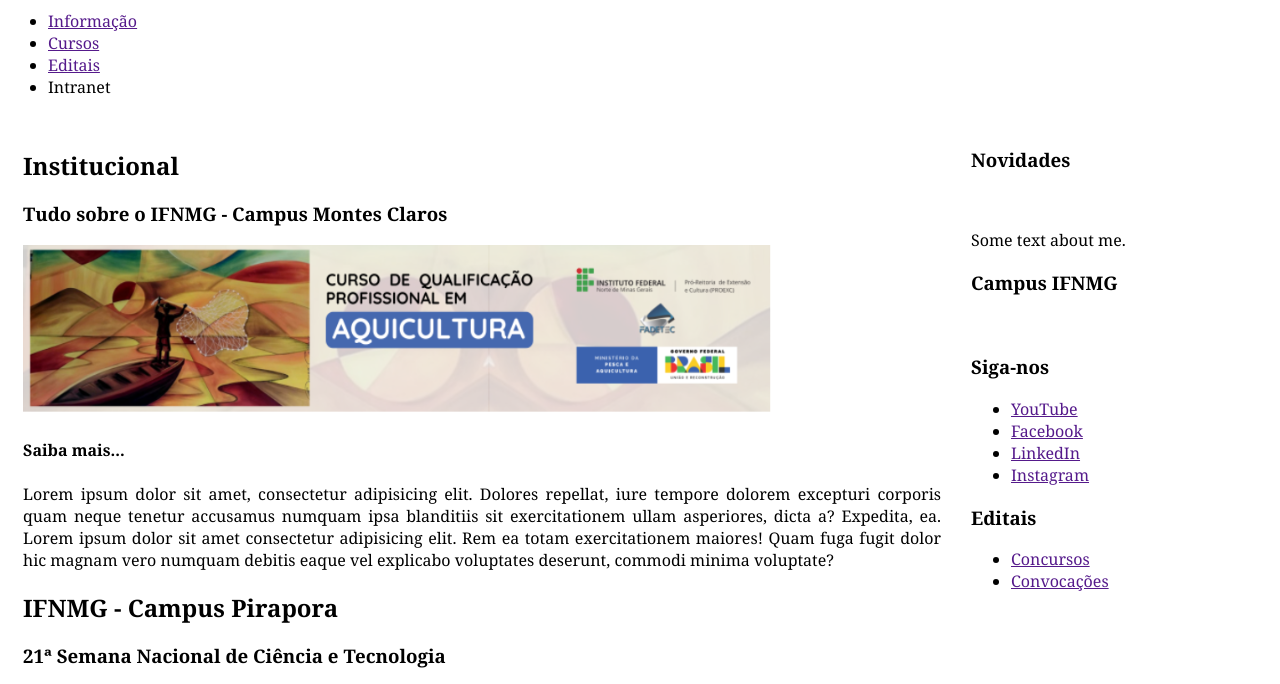
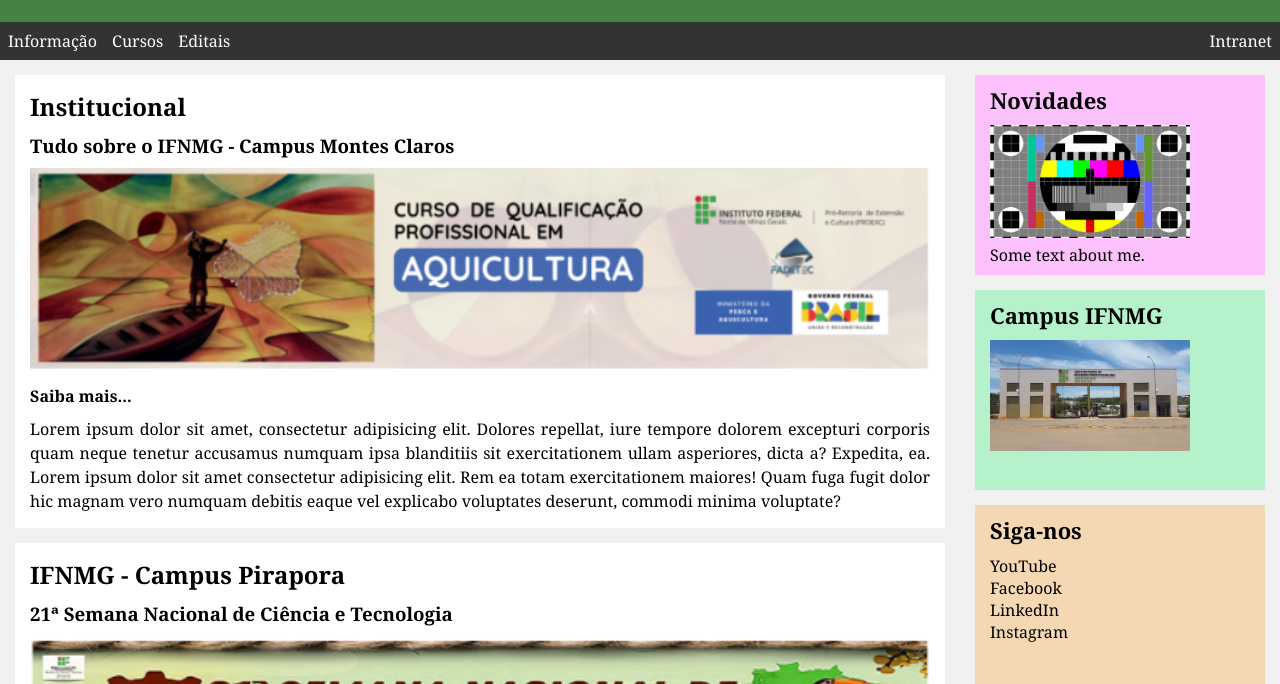
Before and after one commit to AnaLuizanc/SiteIFNMGresponsive, a plain HTML site: page index.html in a window 1280 px wide. Shown: the part 120-804 px from the top of the page. Drawn offline with Linux system fonts and the light colour scheme.

Commit message:
page styled

```diff
--- a/index.html
+++ b/index.html
@@ -5,7 +5,8 @@
     <meta charset="UTF-8">
     <meta name="viewport" content="width=device-width, initial-scale=1.0">
     <link rel="stylesheet" href="style.css">
-    <title>Document</title>
+    <link rel="stylesheet" href="https://cdnjs.cloudflare.com/ajax/libs/font-awesome/4.7.0/css/font-awesome.min.css">
+    <title>IFNMG - Montes Claros</title>
 </head>
 
 <body>
@@ -13,18 +14,20 @@
         <h1>IFNMG - Ciência da Computação - MOC</h1>
         <h3>Instituto Federal do Norte de Minas Gerias</h3>
         <div class="bar-menu">
-            <ul>
-                <li><a href="">Informação</a></li>
-                <li><a href="">Cursos</a></li>
-                <li><a href="">Editais</a></li>
+            <div class="left">
+                <ul>
+                    <li><a href="https://www.ifnmg.edu.br/acesso-a-informacao" target="_parent">Informação</a></li>
+                    <li><a href="https://www.ifnmg.edu.br/cursos" target="_parent">Cursos</a></li>
+                    <li><a href="https://www.ifnmg.edu.br/editais-proen" target="_parent">Editais</a></li>
+                </ul>
+            </div>
+            <div class="right">
                 <li>Intranet</li>
-            </ul>
+            </div>
         </div>
-
     </div>
     <div class="row">
-
-        <div class="col-9">
+        <div class="col-9 body-page">
             <div class="first-container">
                 <h2>Institucional</h2>
                 <h3>Tudo sobre o IFNMG - Campus Montes Claros</h3>
@@ -51,34 +54,34 @@
         <div class="col-3 cards">
             <div class="card1">
                 <h3>Novidades</h3>
-                <img src="" alt="">
+                <img src="./images/test-image.jpg" alt="">
                 <p>Some text about me.</p>
             </div>
             <div class="card2">
                 <h3>Campus IFNMG</h3>
-                <img src="" alt="">
-                <img src="" alt="">
-                <img src="" alt="">
+                <img src="./images/campus.avif" alt="">
             </div>
             <div class="card3">
                 <h3>Siga-nos</h3>
                 <ul>
-                    <li><a href="">YouTube</a></li>
-                    <li><a href="">Facebook</a></li>
-                    <li><a href="">LinkedIn</a></li>
-                    <li><a href="">Instagram</a></li>
+                    <li><a href="https://www.youtube.com/user/IFNMG">YouTube</a></li>
+                    <li><a href="https://www.facebook.com/IFNMGoficial">Facebook</a></li>
+                    <li><a
+                            href="https://br.linkedin.com/company/instituto-federal-do-norte-de-minas-gerais-ifnmg">LinkedIn</a>
+                    </li>
+                    <li><a href="https://www.instagram.com/ifnmg_oficial/?hl=pt-br">Instagram</a></li>
                 </ul>
             </div>
             <div class="card4">
                 <h3>Editais</h3>
                 <ul>
-                    <li><a href="">Concursos</a></li>
-                    <li><a href="">Convocações</a></li>
+                    <li><a href="https://www.ifnmg.edu.br/concurso">Concursos</a></li>
+                    <li><a href="https://www.ifnmg.edu.br/estude-no-ifnmg">Convocações</a></li>
                 </ul>
             </div>
         </div>
     </div>
-    <div class="footer">
+    <div class="col-12 footer">
         <div class="col-3 tutorials">
             <h3>Top Tutoriais</h3>
             <ul>
--- a/style.css
+++ b/style.css
@@ -1,5 +1,7 @@
 * {
     box-sizing: border-box;
+    margin: 0px;
+    padding: 0px;
 }
 
 html {
@@ -7,11 +9,139 @@
     text-align: justify;
 }
 
-.row::after {
-    content: "";
-    clear: both;
-    display: table;
+body {
+    background-color: #F1F1F1;
 }
+
+ul{
+    list-style-type: none;
+    padding: 0;
+    margin: 0;
+}
+
+li {
+    list-style-type: none;
+}
+
+a {
+    text-decoration: none;
+    color: inherit;
+}
+
+p {
+    line-height: 1.5;
+}
+
+img {
+    width: 100%;
+    height: auto;
+}
+
+.header {
+    background-color: rgb(68, 131, 66);
+    color: white;
+    text-align: center;
+    padding-top: 10px;
+
+}
+
+.header h1, h3 {
+    margin: 8px;
+    padding: 10px;
+}
+
+.header h3 {
+    font-weight: lighter;
+}
+
+.bar-menu {
+    display: flex;
+    justify-content: space-between;
+    padding: 8px;
+    background-color: hsl(0, 0%, 20%);
+}
+
+.left ul{
+    display: flex;
+    gap: 15px;
+}
+
+.left, .right {
+    display: flex;
+}
+
+.body-page{
+    justify-content: space-around;
+    margin: 0px;
+}
+
+.first-container, .second-container {
+    background-color: white;
+    margin-bottom: 15px;
+    padding: 15px;
+}
+
+.first-container h3, .second-container h3 {
+    margin: 0;
+    padding-left: 0;
+}
+
+.first-container h4, .second-container h4 {
+    margin: 10px 0px;
+}
+
+.cards {
+    justify-content: space-around;
+    margin: 0%;
+    padding: 0px;
+}
+
+.cards img {
+    width: 200px;
+    height: auto;
+    align-items: center;
+}
+
+.cards h3 {
+    margin: 0px;
+    padding-left: 0px;
+    font-size: 22px;
+}
+
+.card1, .card2, .card3, .card4 {
+    padding: 0px 15px;
+    margin-bottom: 15px;
+    height: 200px;
+    align-items: center;
+}
+
+.card1 {
+    background-color: rgb(252, 193, 252);
+}
+
+.card2 {
+    background-color: #b5f2cc;
+}
+
+.card3 {
+    background-color: rgb(244, 216, 179);
+
+}
+
+.card4 {
+    background-color: rgb(177, 187, 255);
+}
+
+.footer {
+    background-color: black;
+    color: white;
+}
+
+.footer h3 {
+    padding-left: 0px;
+    margin-left: 0px;
+}
+
 
 [class*="col-"]{
     float: left;
@@ -33,3 +163,9 @@
     .col-11 {width: 91.66%;}
     .col-12 {width: 100%;}
 }
+
+.row::after {
+    content: "";
+    clear: both;
+    display: table;
+}
```
